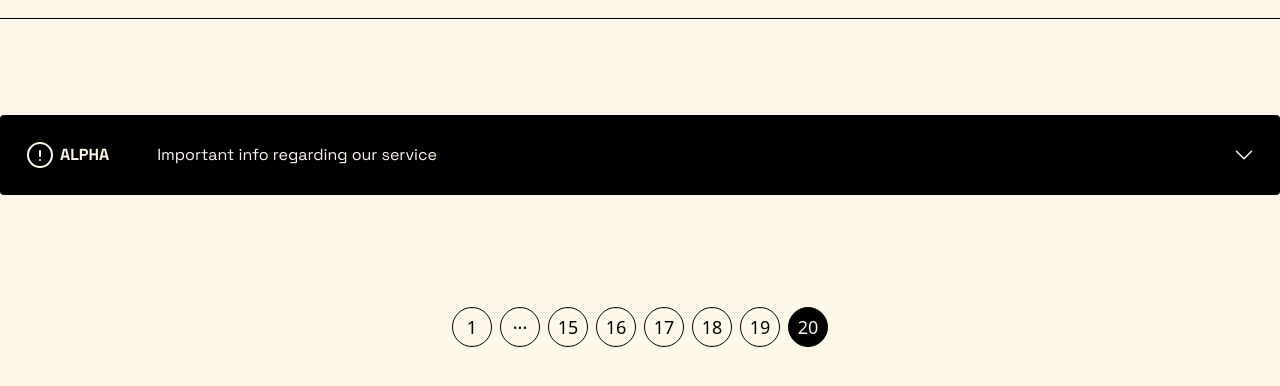
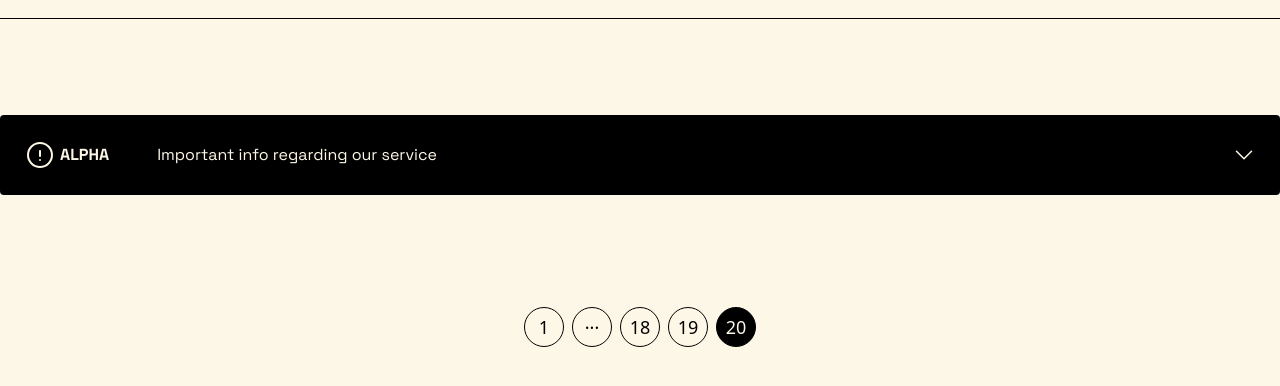
Before and after one commit to yatochkaaa/voodo_test, a website with bundled scripts: page public/index.html in a window 1280 px wide. Both pictures are taken after a click on the button "20". Shown: the part 174-560 px from the top of the page. Built offline with nearby package versions, Linux system fonts and the light colour scheme; no server answers.

Commit message:
refactor update page

```diff
--- a/src/js/utils/createCards.js
+++ b/src/js/utils/createCards.js
@@ -7,7 +7,7 @@ export function createCards(products) {
 
     const image = document.createElement("img");
     image.classList.add("card-image");
-    image.src = product.images[0]?.src || "https://dummyimage.com/320"; // Используем заглушку, если у товара нет изображения
+    image.src = product.images[0]?.src || "https://dummyimage.com/320";
     image.alt = "Product Image";
 
     const details = document.createElement("div");
@@ -25,7 +25,7 @@ export function createCards(products) {
 
     const price = document.createElement("p");
     price.classList.add("price", "font-bold");
-    price.textContent = `$${product.variants[0]?.price || "N/A"}`; // Используем "N/A", если цена отсутствует
+    price.textContent = `$${product.variants[0]?.price || "N/A"}`;
 
     const condition = document.createElement("p");
     condition.classList.add("card-condition");
--- a/src/js/utils/updatePage.js
+++ b/src/js/utils/updatePage.js
@@ -3,8 +3,6 @@ import { createCards } from "./createCards.js";
 import { firstPage, totalPageCount } from "../../constants/constants.js";
 
 let currentPage = firstPage;
-let amountPreviusPages;
-let amountNextPages;
 
 export async function updatePage() {
   const products = await fetchProducts(currentPage, totalPageCount);
@@ -12,106 +10,56 @@ export async function updatePage() {
   // Update cards
   const cardContainer = document.getElementById("card-container");
   cardContainer.innerHTML = "";
-
   createCards(products);
 
   // Update pagination
   const paginationElement = document.getElementById("pagination");
   paginationElement.innerHTML = "";
+  const pagesToShow = 5; // Количество отображаемых кнопок пагинации
 
-  switch (currentPage) {
-    case firstPage:
-      amountPreviusPages = 0;
-      amountNextPages = 5;
-      break;
-    case firstPage + 1:
-      amountPreviusPages = 1;
-      amountNextPages = 4;
-      break;
-    case firstPage + 2:
-      amountPreviusPages = 2;
-      amountNextPages = 3;
-      break;
-    case totalPageCount - 2:
-      amountPreviusPages = 3;
-      amountNextPages = 2;
-      break;
-    case totalPageCount - 1:
-      amountPreviusPages = 4;
-      amountNextPages = 1;
-      break;
-    case totalPageCount:
-      amountPreviusPages = 5;
-      amountNextPages = 0;
-      break;
-    default:
-      amountPreviusPages = 2;
-      amountNextPages = 3;
-      break;
+  function createPaginationButton(pageNumber) {
+    const pageButton = document.createElement("button");
+    pageButton.textContent = pageNumber;
+    pageButton.classList.add("pagination-item");
+    if (pageNumber === currentPage) {
+      pageButton.classList.add("bg-black", "text-sand");
+    }
+    paginationElement.appendChild(pageButton);
+    pageButton.addEventListener("click", () => {
+      currentPage = pageNumber;
+      updatePage();
+    });
   }
 
-  // First button
-  const firstPageButton = document.createElement("button");
-  firstPageButton.textContent = firstPage;
-  firstPageButton.classList.add("pagination-item");
-  checkActivePaginationItem(firstPage) &&
-    firstPageButton.classList.add("bg-black", "text-sand");
-  paginationElement.appendChild(firstPageButton);
-
-  firstPageButton.addEventListener("click", () => {
-    currentPage = firstPage;
-    updatePage();
-  });
-
-  // Divider
-  if (currentPage > 4) {
+  function createDivider() {
     const dividerPageElement = document.createElement("div");
     dividerPageElement.textContent = "...";
     dividerPageElement.classList.add("pagination-item");
     paginationElement.appendChild(dividerPageElement);
   }
 
-  // Middle buttons
-  for (
-    let pageNumber = currentPage - amountPreviusPages;
-    pageNumber < currentPage + amountNextPages;
-    pageNumber++
-  ) {
-    if (pageNumber === firstPage || pageNumber === totalPageCount) continue;
+  // First button
+  createPaginationButton(firstPage);
 
-    const pageButton = document.createElement("button");
-    pageButton.textContent = pageNumber;
-    pageButton.classList.add("pagination-item");
-    checkActivePaginationItem(pageNumber) &&
-      pageButton.classList.add("bg-black", "text-sand");
-    paginationElement.appendChild(pageButton);
-
-    pageButton.addEventListener("click", () => {
-      currentPage = pageNumber;
-      updatePage();
-    });
+  // Left divider
+  if (currentPage > pagesToShow) {
+    createDivider();
   }
 
-  // Divider
-  if (currentPage < 17) {
-    const dividerPageElement = document.createElement("div");
-    dividerPageElement.textContent = "...";
-    dividerPageElement.classList.add("pagination-item");
-    paginationElement.appendChild(dividerPageElement);
+  // Middle buttons
+  const startPage = Math.max(currentPage - 2, firstPage + 1);
+  const endPage = Math.min(currentPage + 2, totalPageCount - 1);
+  for (let pageNumber = startPage; pageNumber <= endPage; pageNumber++) {
+    createPaginationButton(pageNumber);
+  }
+
+  // Right divider
+  if (currentPage < totalPageCount - pagesToShow) {
+    createDivider();
   }
 
   // Last button
-  const lastPageButton = document.createElement("button");
-  lastPageButton.textContent = totalPageCount;
-  lastPageButton.classList.add("pagination-item");
-  checkActivePaginationItem(totalPageCount) &&
-    lastPageButton.classList.add("bg-black", "text-sand");
-  paginationElement.appendChild(lastPageButton);
-
-  lastPageButton.addEventListener("click", () => {
-    currentPage = totalPageCount;
-    updatePage();
-  });
+  createPaginationButton(totalPageCount);
 }
 
 export function checkActivePaginationItem(page) {
```
Also changed, not shown: public/index.html (+10 -2 lines).
